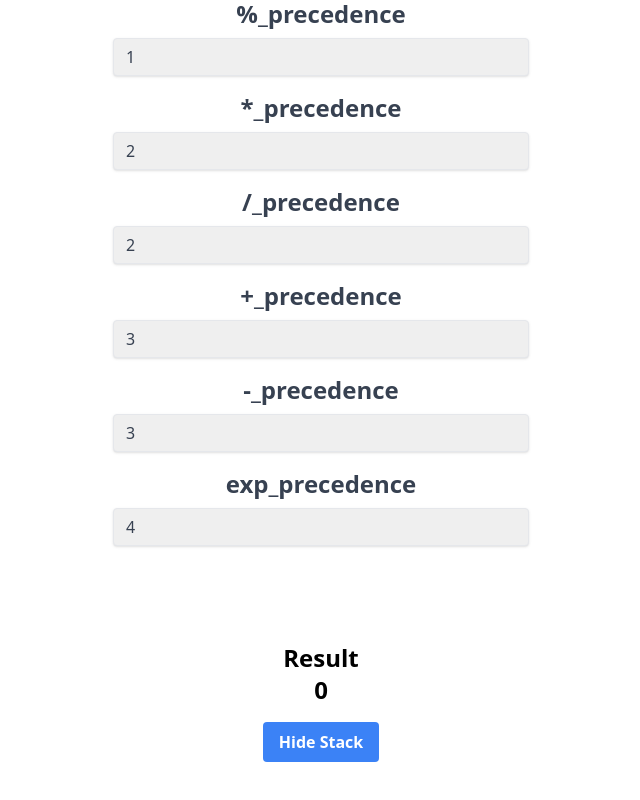
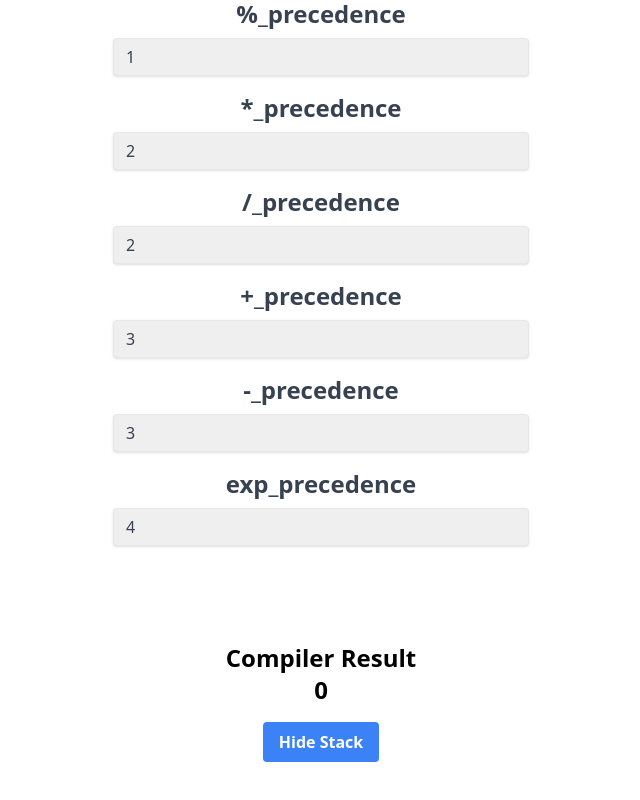
Before and after one commit to PranoSA/New-Portfolio-Site, a Next.js app: page /compilers in a window 1280 px wide. Shown: the part 402-1202 px from the top of the page, without its empty margins (319-959 px from the left). Built offline with nearby package versions, Linux system fonts and the light colour scheme.

Commit message:
change Result word

```diff
--- a/src/components/compilers.tsx
+++ b/src/components/compilers.tsx
@@ -188,7 +188,7 @@ const CompilerTile = (props: CompilerTileProps) => {
       </div>
       <div className="w-full h-1/2 flex flex-col items-center justify-center">
         <div className="w-full h-1/2 flex flex-col items-center justify-center">
-          <h1 className="text-2xl font-bold pt-20">Result</h1>
+          <h1 className="text-2xl font-bold pt-20">Compiler Result</h1>
           <h1 className="text-2xl font-bold">{result}</h1>
         </div>
       </div>
```
